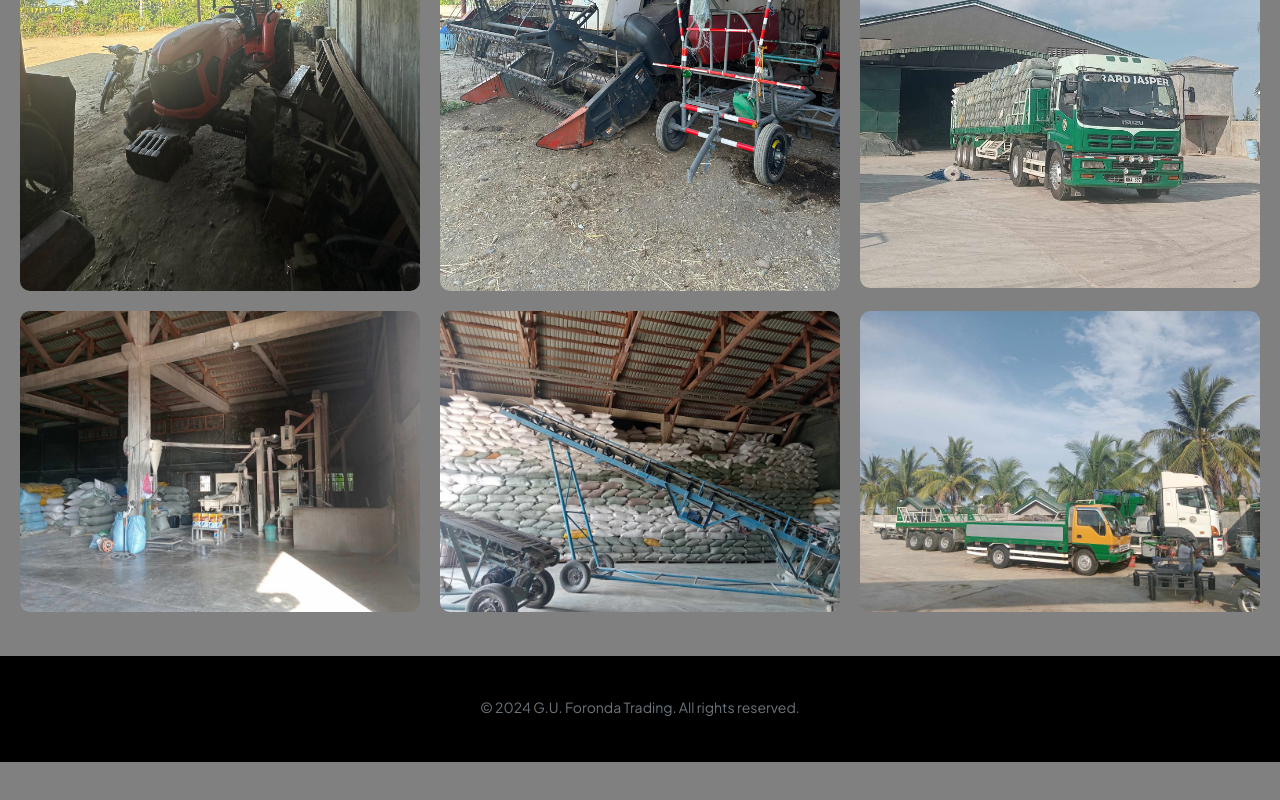
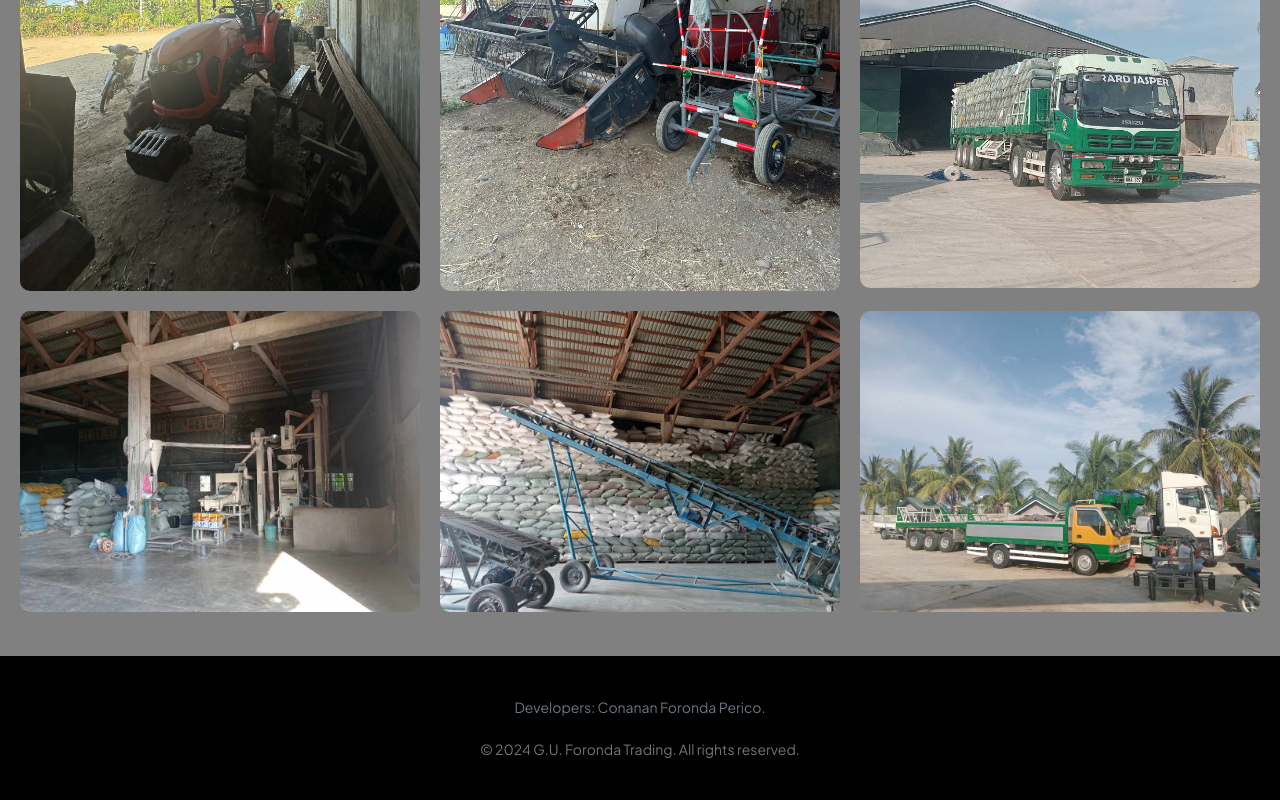
Before and after one commit to ferdinand-miguel/ITS121L_IRAN, a plain HTML site: page gallery.html in a window 1280 px wide. Shown: the part 462-1262 px from the top of the page. Before the commit the page ends 1224 px from the top, so only its background shows below. Drawn offline with nearby package versions, Linux system fonts and the light colour scheme; a web font is replaced by a local one.

Commit message:
gallery.html

```diff
--- a/gallery.html
+++ b/gallery.html
@@ -73,6 +73,7 @@
 
             <div class="row mt-3">
                 <div class="col-12 text-center">
+                    <p class=" text-secondary small" >Developers: Conanan Foronda Perico.</p>
                     <p class=" text-secondary small" >© 2024 G.U. Foronda Trading. All rights reserved.</p>
                 </div>
             </div>
```
